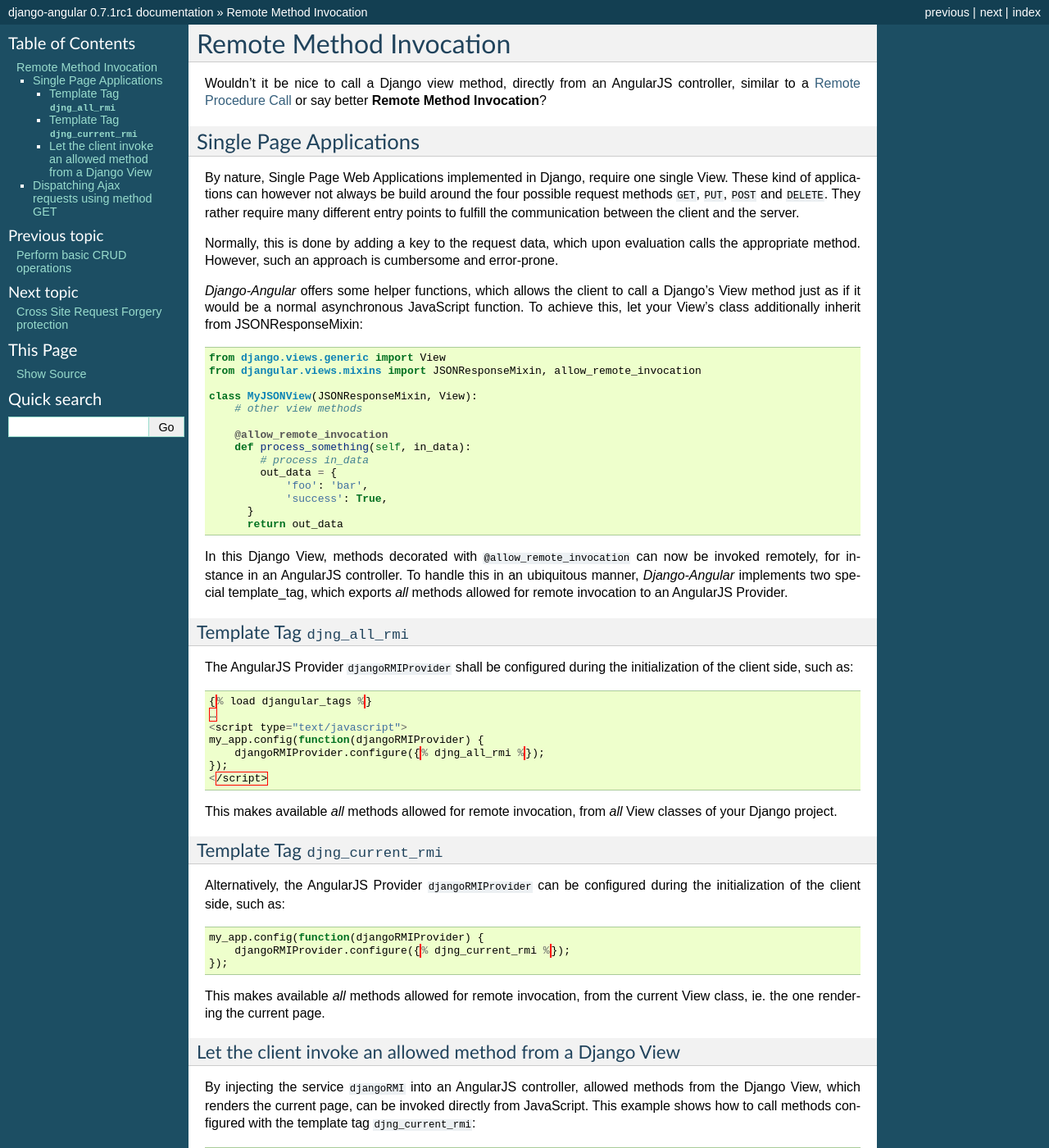
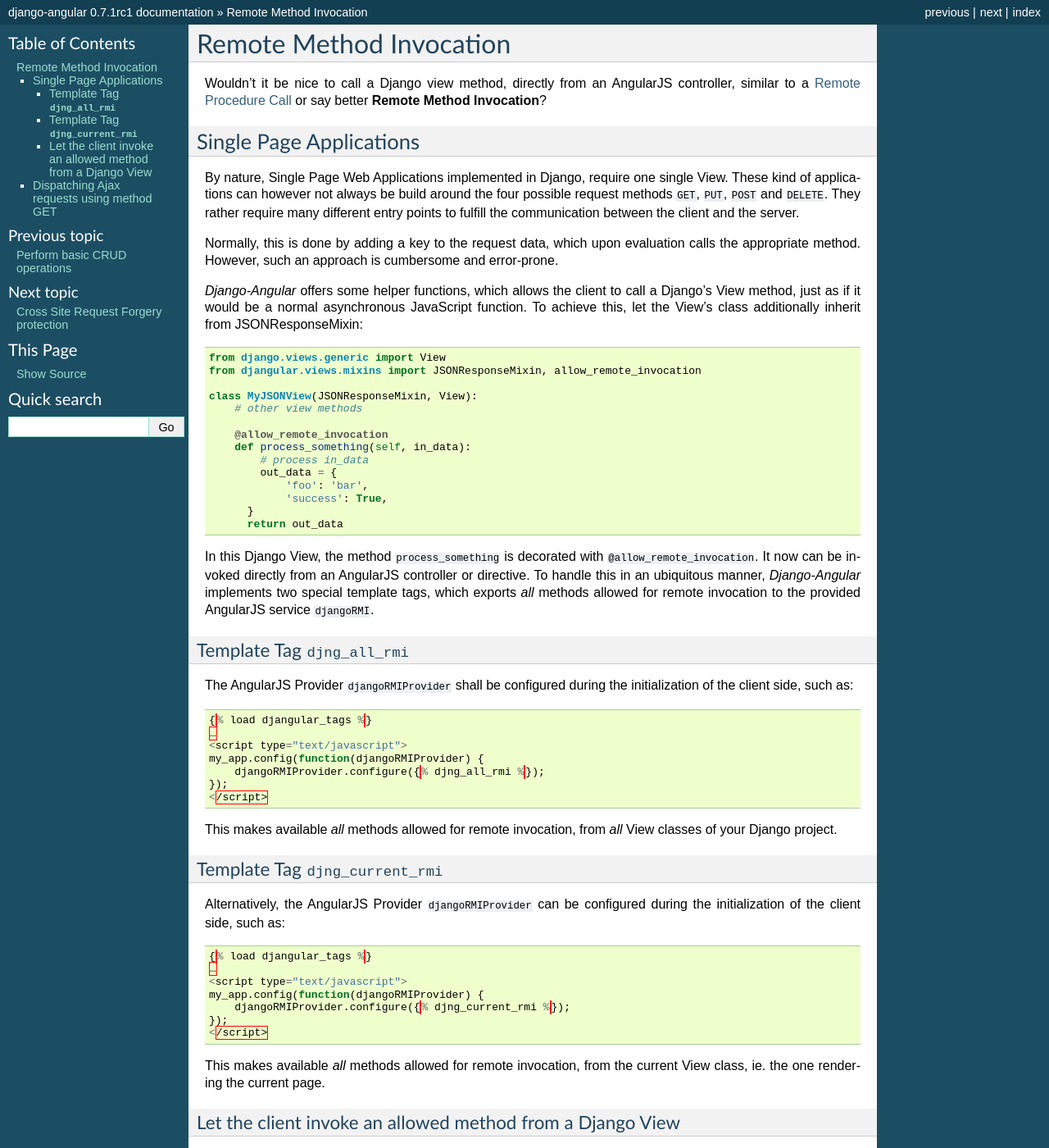
Before and after one commit to kimarakov/django_angular, a Sphinx documentation site: the page built from docs/remote-method-invocation.rst, in a window 1280 px wide and 1400 px high. Shown: the whole window at 82% size. Built offline with Sphinx 7.4.7, drawn with Linux system fonts in a browser that asks for light colours; some of the changed text lies outside the part shown.

Commit message:
Updated docs

```diff
--- a/docs/remote-method-invocation.rst
+++ b/docs/remote-method-invocation.rst
@@ -18,7 +20,7 @@
 appropriate method. However, such an approach is cumbersome and error-prone.
 
 *Django-Angular* offers some helper functions, which allows the client to call a Django's View
-method just as if it would be a normal asynchronous JavaScript function. To achieve this, let your
+method, just as if it would be a normal asynchronous JavaScript function. To achieve this, let the
 View's class additionally inherit from JSONResponseMixin:
 
 .. code-block:: python
@@ -38,10 +40,10 @@
 	      }
 	      return out_data
 
-In this Django View, methods decorated with ``@allow_remote_invocation`` can now be invoked
-remotely, for instance in an AngularJS controller. To handle this in an ubiquitous manner,
-*Django-Angular* implements two special template_tag, which exports *all* methods allowed for remote
-invocation to an AngularJS Provider.
+In this Django View, the method ``process_something`` is decorated with ``@allow_remote_invocation``.
+It now can be invoked directly from an AngularJS controller or directive. To handle this in an
+ubiquitous manner, *Django-Angular* implements two special template tags, which exports *all*
+methods allowed for remote invocation to the provided AngularJS service ``djangoRMI``.
 
 Template Tag ``djng_all_rmi``
 -----------------------------
@@ -68,9 +70,13 @@
 
 .. code-block:: javascript
 
+	{­% load djangular_tags %­}
+	…
+	<script type="text/javascript">
 	my_app.config(function(djangoRMIProvider) {
 	    djangoRMIProvider.configure({­% djng_current_rmi %­});
 	});
+	</script>
 
 This makes available *all* methods allowed for remote invocation, from the current View class,
 ie. the one rendering the current page.
@@ -79,8 +85,9 @@
 Let the client invoke an allowed method from a Django View
 ----------------------------------------------------------
 By injecting the service ``djangoRMI`` into an AngularJS controller, allowed methods from the
-Django View, which renders the current page, can be invoked directly from JavaScript. This example
-shows how to call methods configured with the template tag ``djng_current_rmi``:
+Django View which renders the current page, can be invoked directly from JavaScript. This example
+shows how to call the above Python method ``process_something``, when configured using the template
+tag ``djng_current_rmi``:
 
 .. code-block:: javascript
 
@@ -113,7 +120,8 @@
 ==========================================
 Sometimes you only have to retrieve some data from the server. If you prefer to fetch this data
 using an ordinary GET request, ie. one without the special AngularJS provider ``djangoRMI``, then
-it is possible to hard-code the method for invocation in the urlpatterns_ inside the URL dispatcher.
+it is possible to hard-code the method for invocation into the urlpatterns_ inside the URL
+dispatcher.
 
 .. _urlpatterns: https://docs.djangoproject.com/en/dev/ref/urls/#django.conf.urls.patterns
 
@@ -135,7 +143,6 @@
 
 If a client calls the URL ``/fetch-some-data.json``, the responding view dispatches incoming
 requests directly onto the method ``get_some_data``. This kind of invocation only works for GET
-requests. Here these methods do not require the decorator ``@allow_remote_invocation``,
-since the server-side programmer is responsible for choosing the correct method.
-
-.. _Remote Procedure Call: http://en.wikipedia.org/wiki/Remote_procedure_calls
+requests. Here these methods *do not* require the decorator ``@allow_remote_invocation``,
+since now the server-side programmer is responsible for choosing the correct method and thus a
+malicious client cannot bypass the intended behavior.
```
Also changed, not shown: other parts of docs/remote-method-invocation.rst (+2 -0 lines).
